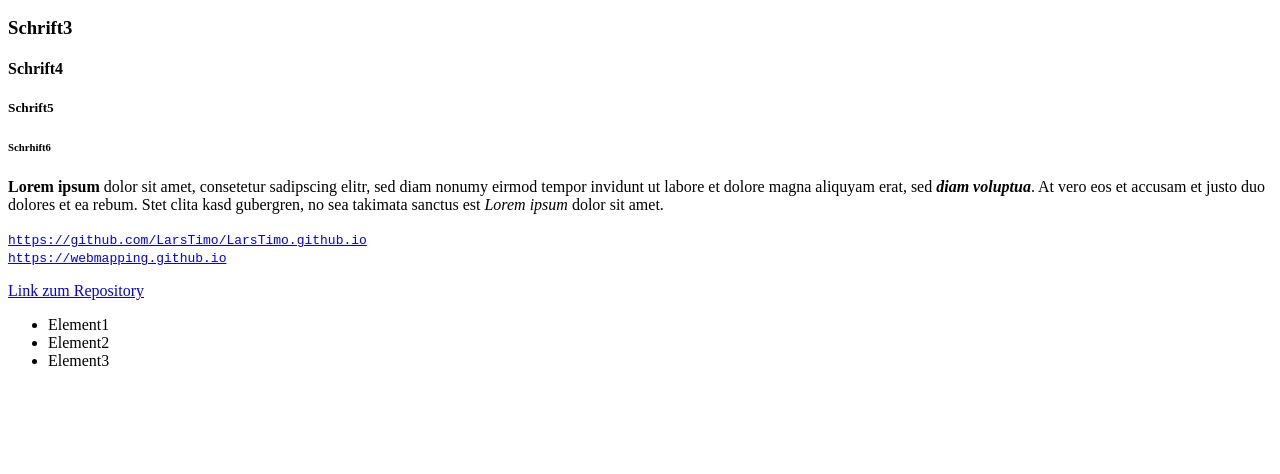
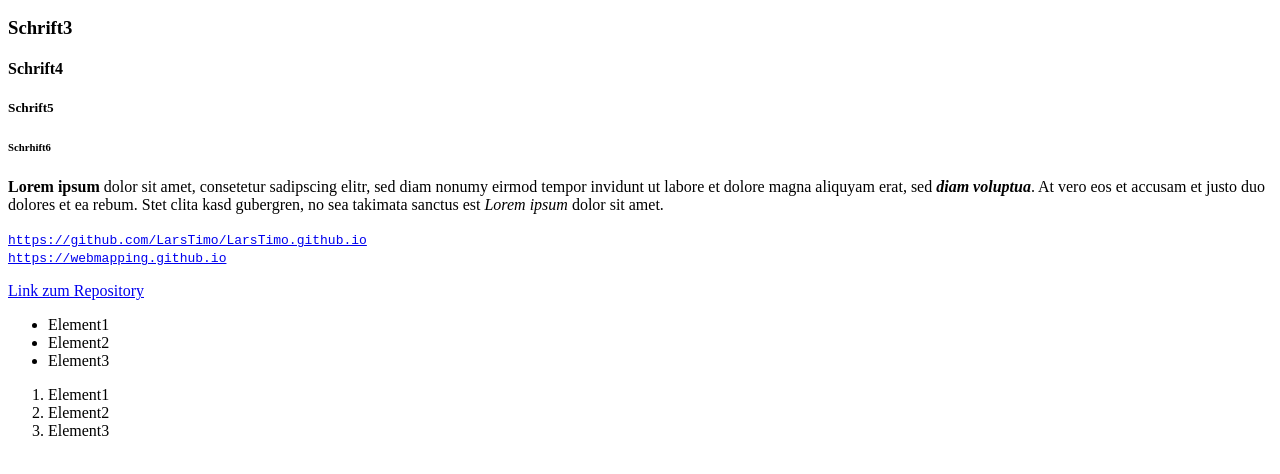
Before and after one commit to LarsTimo/LarsTimo.github.io, a plain HTML site: page HTML/index.html in a window 1280 px wide. Shown: the part 110-584 px from the top of the page. Drawn offline with Linux system fonts and the light colour scheme.

Commit message:
geordnete Liste

```diff
--- a/HTML/index.html
+++ b/HTML/index.html
@@ -31,5 +31,11 @@
         <li>Element3</li>
 
     </ul>
+
+    <ol>
+        <li>Element1</li>
+        <li>Element2</li>
+        <li>Element3</li>
+    </ol>
 </body>
 </html>
```
